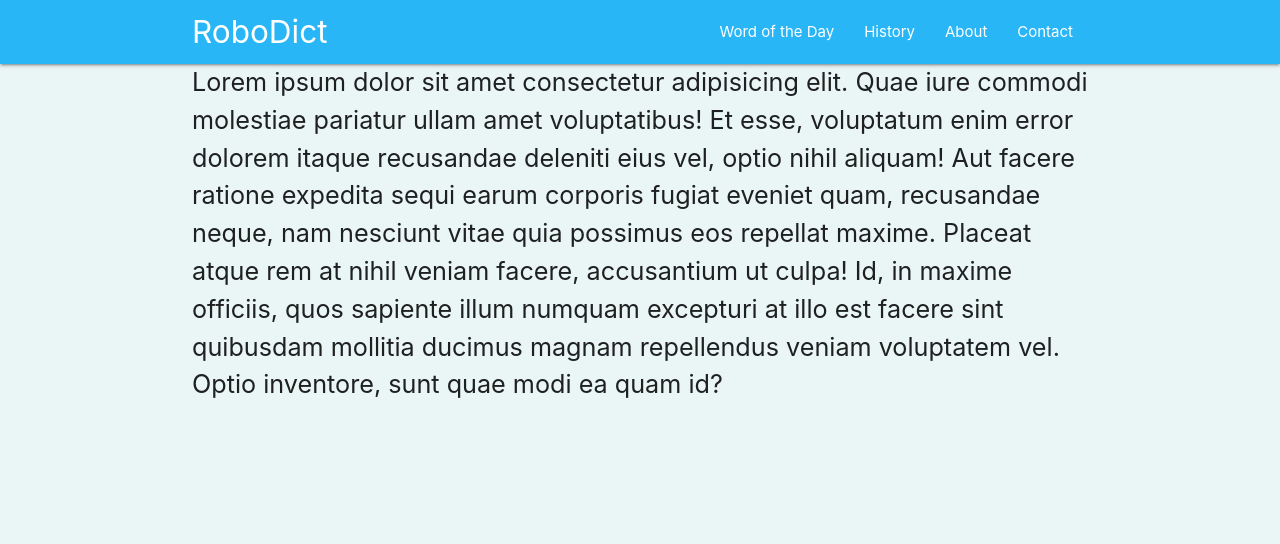
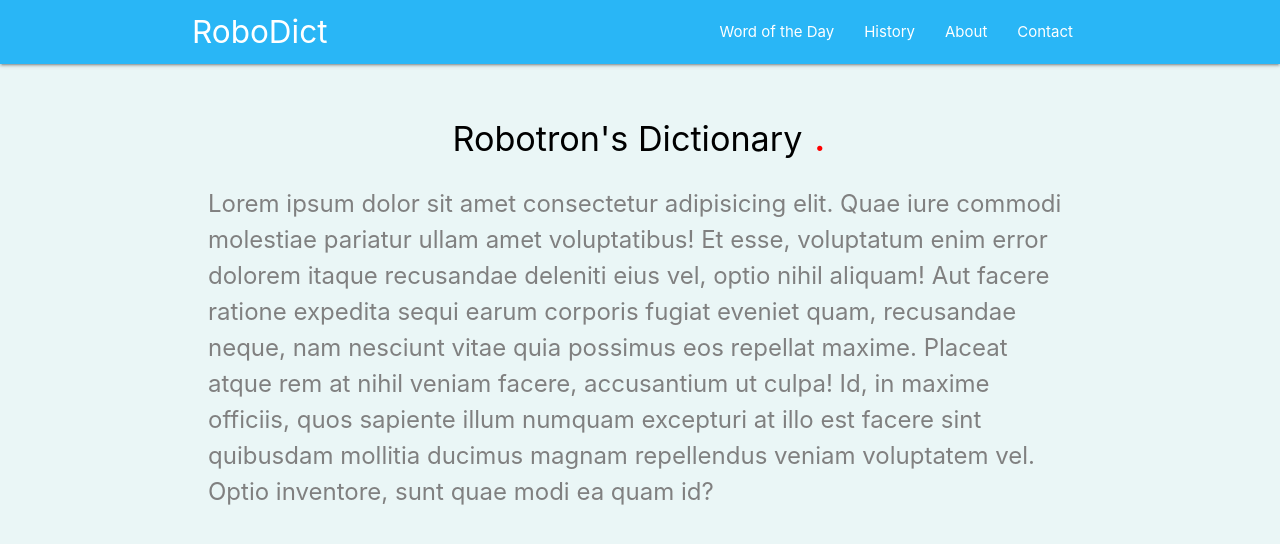
Before and after one commit to Robotron2/React-Dictionary, a React (Create React App) app: page /about in a window 1280 px wide. Shown: the top 544 px of the page. Built offline with nearby package versions, Linux system fonts and the light colour scheme.

Commit message:
About page styled

```diff
--- a/src/Pages/About.js
+++ b/src/Pages/About.js
@@ -1,8 +1,14 @@
 const About = () => {
 	return (
 		<div>
-			<div className="flow-text">
-				<p>
+			<div className="flow-text" style={{ padding: "2vmin" }}>
+				<div style={{ textAlign: "center", padding: "1rem" }}>
+					<h4 className="about-header" style={{ color: "black" }}>
+						Robotron's Dictionary <span style={{ fontSize: "5vmin", color: "red", padding: "2px" }}>.</span>
+					</h4>
+				</div>
+
+				<p className="about-paragraph" style={{ color: "grey", fontSize: "3vmin" }}>
 					Lorem ipsum dolor sit amet consectetur adipisicing elit. Quae iure commodi molestiae pariatur ullam amet voluptatibus! Et esse, voluptatum enim error dolorem itaque recusandae
 					deleniti eius vel, optio nihil aliquam! Aut facere ratione expedita sequi earum corporis fugiat eveniet quam, recusandae neque, nam nesciunt vitae quia possimus eos repellat
 					maxime. Placeat atque rem at nihil veniam facere, accusantium ut culpa! Id, in maxime officiis, quos sapiente illum numquam excepturi at illo est facere sint quibusdam mollitia
```
